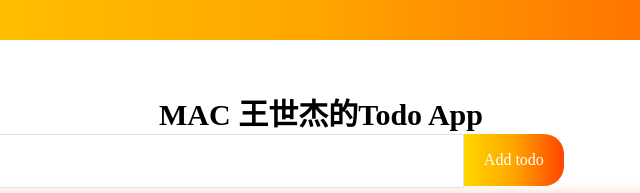
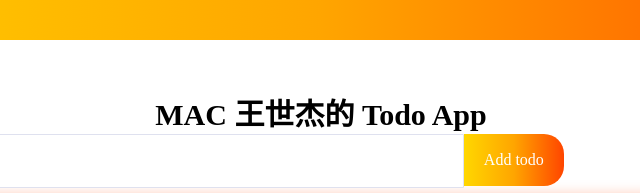
Before and after one commit to wsj970619/VueStudy, a plain HTML site: page HTML&CSS/index.html in a window 1280 px wide. Shown: the top 193 px of the page, 319-959 px from the left. Drawn offline with Linux system fonts and the light colour scheme.

Commit message:
正常提交

```diff
--- a/HTML&CSS/index.html
+++ b/HTML&CSS/index.html
@@ -10,7 +10,7 @@
 <body>
     <div class="todo-app">
         <div class="title">
-            MAC 王世杰的Todo App
+            MAC 王世杰的 Todo App
         </div>
         <div class="todo-from">
             <input class="todo-input" type="text" placeholder="Add a todo" />
```
